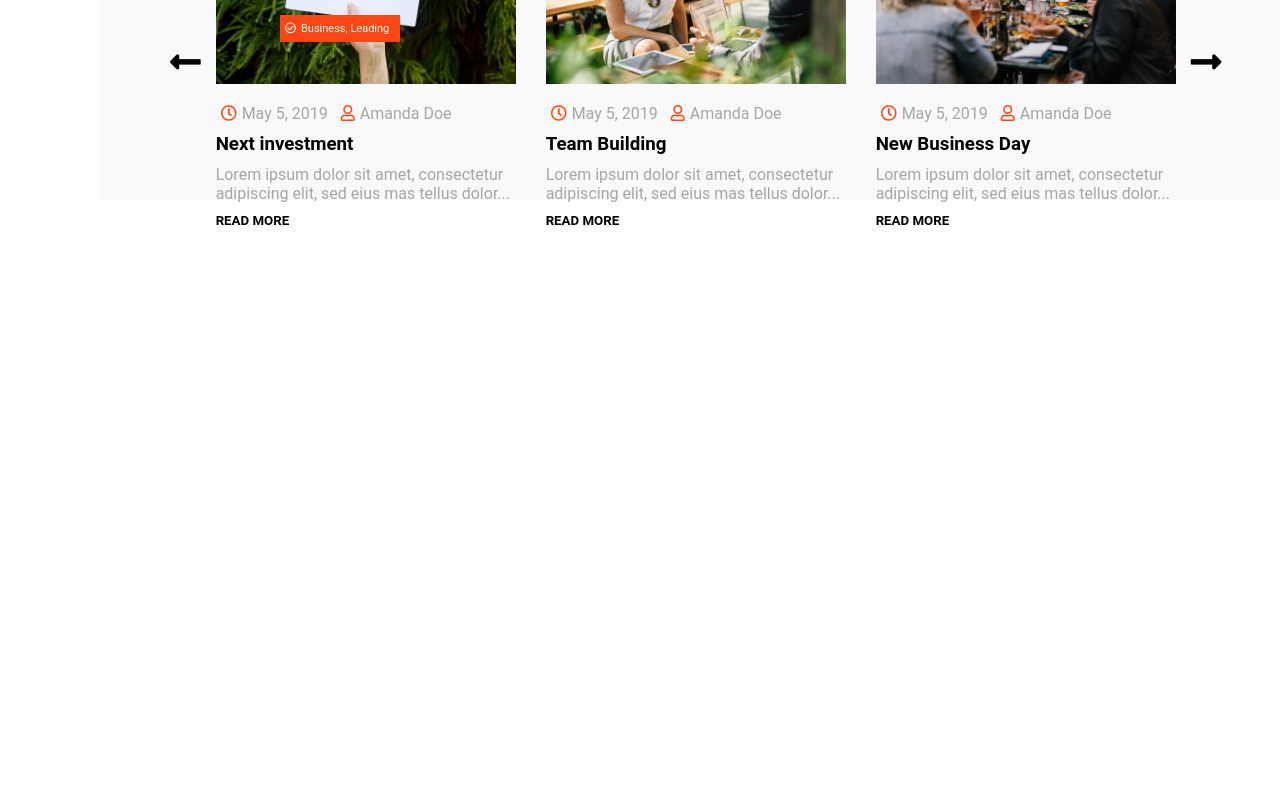
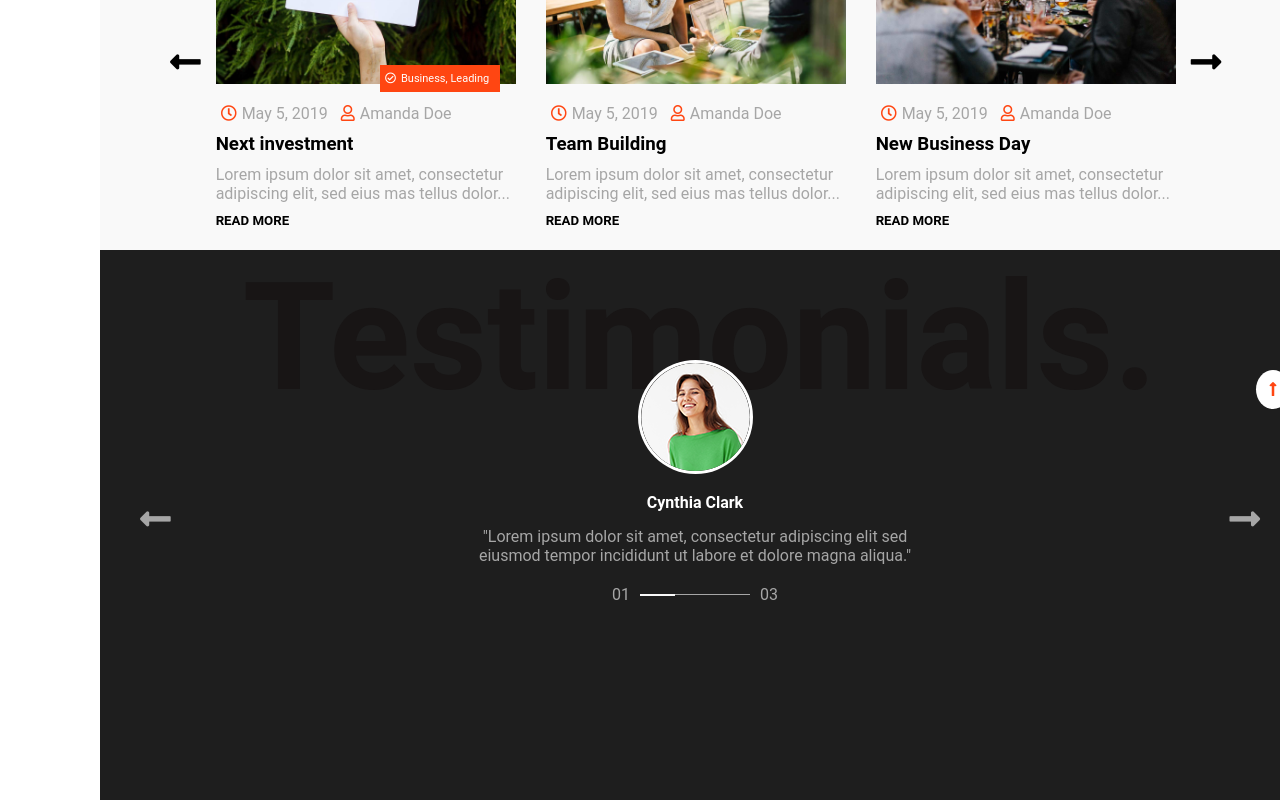
Before and after one commit to Cezar2001/proj-html-vuejs, a Vue app: page / in a window 1280 px wide. Shown: the part 2940-3740 px from the top of the page. Before the commit the page ends 3178 px from the top, so only its background shows below. Built offline with nearby package versions, Linux system fonts and the light colour scheme.

Commit message:
testimonials + fixes

```diff
--- a/src/App.vue
+++ b/src/App.vue
@@ -4,6 +4,7 @@
     <jumbo-tron />
     <main-container />
     <news-box />
+    <testimonials-box />
   </div>
 </template>
 
@@ -12,6 +13,7 @@ import HeaderBox from './components/HeaderBox.vue'
 import JumboTron from './components/JumboTron.vue'
 import MainContainer from './components/MainContainer.vue'
 import NewsBox from './components/NewsBox.vue'
+import TestimonialsBox from './components/TestimonialsBox.vue'
 
 export default {
   name: 'App',
@@ -20,6 +22,7 @@ export default {
     JumboTron,
     MainContainer,
     NewsBox,
+    TestimonialsBox,
   }
 }
 </script>
--- /dev/null
+++ b/src/components/TestimonialsBox.vue
@@ -0,0 +1,122 @@
+<template>
+    <div class="container">
+
+        <h1>Testimonials.</h1>
+
+        <div class="up">
+            <i class="fas fa-long-arrow-alt-up"></i>
+        </div>
+
+        <div class="person">
+
+            <img src="../assets/h3-img-04.png" alt="">
+
+            <h4>Cynthia Clark</h4>
+
+            <span>"Lorem ipsum dolor sit amet, consectetur adipiscing elit sed eiusmod tempor incididunt ut labore et dolore magna aliqua."</span>
+
+            <div class="flex">
+                <div>01</div>
+                <div class="line"></div>
+                <div class="line-empty"></div>
+                <div>03</div>
+            </div>
+        </div>
+
+        <div class="left">
+            <i class="fas fa-long-arrow-alt-left"></i>
+        </div>
+
+        <div class="right">
+            <i class="fas fa-long-arrow-alt-right"></i>
+        </div>
+
+    </div>
+</template>
+
+<script>
+export default {
+
+}
+</script>
+
+<style lang="scss" scoped>
+@import '../style/variables.scss';
+.container{
+    background-color: $dark-grey-color;
+    height: 550px;
+    text-align: center;
+    position: relative;
+
+    .left, .right{
+        color: $light-grey-color;
+        position: absolute;
+        font-size: 35px;
+        top: 250px
+    }
+
+    .left{
+        left: 40px;
+    }
+
+    .right{
+        right: 40px;
+    }
+
+    .up{
+        position: absolute;
+        right: 10px;
+        top: 120px;
+        padding: 10px 13px;
+        background-color: $white-color;
+        border-radius: 50%;
+        color: $orange-color;
+        }
+
+    h1{
+        font-size: 150px;
+        color: $grey-color;
+    }
+
+    .person{
+        color: $light-grey-color;
+        width: 450px;
+        position: absolute;
+        top: 110px;
+        left: 370px;
+
+        img{
+            border: 3px $white-color solid;
+            border-radius: 50%;
+        }
+
+        h4{
+            color: $white-color;
+            padding: 15px 0;
+        }
+
+        .flex{
+            display: flex;
+            justify-content: center;
+            align-items: center;
+            margin-top: 20px;
+
+            div{
+                padding: 0 10px;
+            }
+
+            .line{
+                border-bottom: 2px $clear-grey-color solid;
+                width: 35px;
+            }
+
+            .line-empty{
+                border-bottom: 1px $light-grey-color solid;
+                width: 75px;
+            }
+        }
+
+
+    }
+}
+</style>
--- a/src/style/NewsBox.scss
+++ b/src/style/NewsBox.scss
@@ -72,7 +72,7 @@
 .container-news{
     background-color: $clear-grey-color;
     text-align: center;
-    height: 500px;
+    height: 550px;
     position: relative;
 
     .circle{
@@ -171,8 +171,8 @@
                 font-size: 11px;
                 width: 120px;
                 position: absolute;
-                top: 315px;
-                left: 180px;
+                top: 365px;
+                left: 280px;
 
                 i{
                     color: $white-color;
--- a/src/style/variables.scss
+++ b/src/style/variables.scss
@@ -4,3 +4,5 @@ $white-color: #FFF;
 $black-color: #000;
 $clear-grey-color: #F9F9F9;
 $border-grey-color: #EBEBEB;
+$dark-grey-color: #1E1E1E;
+$grey-color: #181515;
```
Also changed, not shown: src/assets/h3-img-04.png (added).
